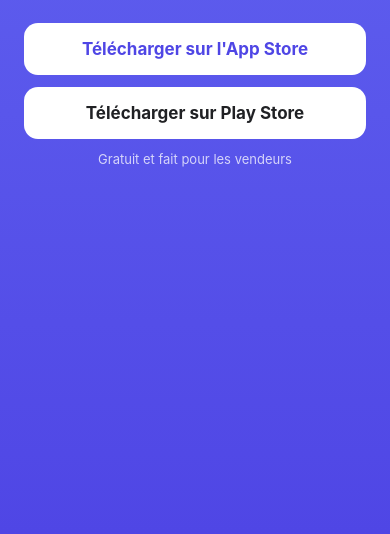
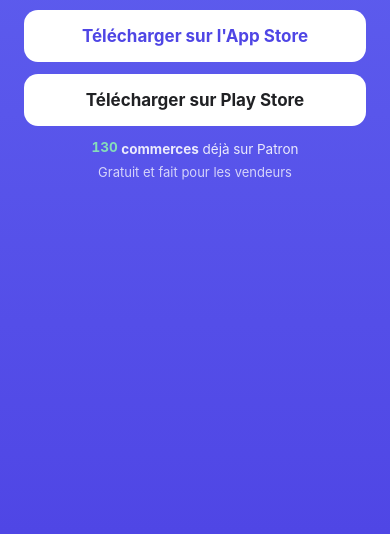
Before and after one commit to kolilink/patron-site, a plain HTML site: page invite/index.html in a window 390 px wide. Shown: the part 310-844 px from the top of the page. Drawn offline with Linux system fonts and the light colour scheme.

Commit message:
invite: la preuve entre en bas — « 130 commerces déjà sur Patron » (nombre vérifié en base, tests exclus), chiffres verts qui roulent sur place, boutons ordonnés selon le téléphone avant d'apparaître ; garde épinglée sur le nombre

```diff
--- a/invite/index.html
+++ b/invite/index.html
@@ -142,7 +142,77 @@
             opacity: .75;
         }
 
+        /* La preuve, en bas : elle s'installe en fondu, sans jamais
+           voyager. Le nombre est vérifié à chaque publication du site
+           (commerces réels, comptes de test exclus) et épinglé par la
+           garde. */
+        .proof {
+            font-variant-numeric: tabular-nums;
+            margin-top: 14px;
+            font-size: 13.5px;
+            opacity: 0;
+            animation: proof-in .6s ease 1s forwards;
+        }
 
+        .proof strong {
+            font-weight: 700;
+        }
+
+        @keyframes proof-in {
+            to {
+                opacity: .88;
+            }
+        }
+
+        /* Les seuls chiffres en vert (le vert « Réglé » de l'app) ;
+           ils roulent sur place, dans leur fenêtre — la ligne et la
+           position du nombre ne bougent jamais. */
+        .proof .num {
+            color: #8CF0B3;
+        }
+
+        .reel {
+            display: inline-block;
+            height: 1em;
+            overflow: hidden;
+            position: relative;
+            top: .13em;
+        }
+
+        .strip {
+            display: flex;
+            flex-direction: column;
+            transition: transform .95s cubic-bezier(.22, .8, .24, 1);
+        }
+
+        .strip span {
+            display: block;
+            height: 1em;
+            line-height: 1;
+            text-align: center;
+        }
+
+        /* Les boutons sont ordonnés (le magasin de SON téléphone en
+           premier) avant d'apparaître : jamais le mauvais ordre. */
+        #stores {
+            opacity: 0;
+        }
+
+        #stores.ready {
+            opacity: 1;
+            transition: opacity .18s ease;
+        }
+
+        @media (prefers-reduced-motion: reduce) {
+            .proof {
+                animation: none;
+                opacity: .88;
+            }
+
+            #stores.ready {
+                transition: none;
+            }
+        }
 
     </style>
 </head>
@@ -152,6 +222,7 @@
         <h1 id="title">On t'invite sur Patron</h1>
         <p class="tagline">Note chaque vente et chaque personne qui te doit même sans internet</p>
 
+        <div id="stores">
             <a class="btn btn-primary" id="store-ios" href="https://apps.apple.com/us/app/patron/id6772757310"
                 target="_blank" rel="noopener">Télécharger sur l'App Store</a>
 
@@ -159,6 +230,26 @@
                 href="https://play.google.com/store/apps/details?id=com.awall.patron" target="_blank" rel="noopener">
                 Télécharger sur Play Store
             </a>
+        </div>
+        <script>
+            // L'ordre des magasins suit le téléphone de la visiteuse,
+            // décidé avant que les boutons n'apparaissent. Les deux
+            // boutons restent toujours là, pleine taille : la détection
+            // ne choisit que l'ordre. Un « Macintosh » tactile = un iPad.
+            (function () {
+                var ua = navigator.userAgent || '';
+                var w = document.getElementById('stores');
+                if (!w) return;
+                var isIOS = /iPhone|iPad|iPod/i.test(ua)
+                    || (/Macintosh/i.test(ua) && navigator.maxTouchPoints > 0);
+                if (isIOS) {
+                    w.insertBefore(document.getElementById('store-ios'), document.getElementById('store-play'));
+                }
+                w.classList.add('ready');
+            })();
+        </script>
+
+        <div class="proof"><strong><span id="shop-count" class="num">130</span> commerces</strong> déjà sur Patron</div>
 
         <div class="foot">Gratuit et fait pour les vendeurs</div>
     </div>
@@ -242,6 +333,37 @@
             }
         })();
     </script>
+    <script>
+        // Le rouleau des chiffres : chaque chiffre défile dans sa
+        // fenêtre et s'arrête sur le nombre vrai. Sans JavaScript ou
+        // en mouvement réduit, le nombre reste écrit, immobile.
+        (function () {
+            'use strict';
+            var el = document.getElementById('shop-count');
+            if (!el) return;
+            var reduce = window.matchMedia && window.matchMedia('(prefers-reduced-motion: reduce)').matches;
+            if (reduce) return;
+            var digits = el.textContent.trim().split('');
+            el.textContent = '';
+            digits.forEach(function (d, i) {
+                var reel = document.createElement('span');
+                reel.className = 'reel';
+                var strip = document.createElement('span');
+                strip.className = 'strip';
+                for (var n = 0; n <= 9; n++) {
+                    var c = document.createElement('span');
+                    c.textContent = n;
+                    strip.appendChild(c);
+                }
+                var last = document.createElement('span');
+                last.textContent = d;
+                strip.appendChild(last);
+                reel.appendChild(strip);
+                el.appendChild(reel);
+                setTimeout(function () { strip.style.transform = 'translateY(-10em)'; }, 1000 + i * 70);
+            });
+        })();
+    </script>
 </body>
 
 </html>
--- a/scripts/check-invite-page.mjs
+++ b/scripts/check-invite-page.mjs
@@ -27,6 +27,7 @@
 contains('bouton App Store', html, "Télécharger sur l'App Store");
 contains('bouton Play Store', html, 'Télécharger sur Play Store');
 contains('signature', html, 'Gratuit et fait pour les vendeurs');
+contains('preuve (nombre de commerces vérifié)', html, '<span id="shop-count" class="num">130</span> commerces</strong> déjà sur Patron');
 matches('phrase nominative (nom nu, sans guillemets)', html, /name \+ ' t\\u2019invite sur Patron'/);
 notMatches('aucun point en fin de phrase (Patron.)', html, /Patron\./);
 notMatches('aucun point en fin de phrase (internet.)', html, /internet\./);
```
Lines whose indentation alone changed are shown as unchanged.
